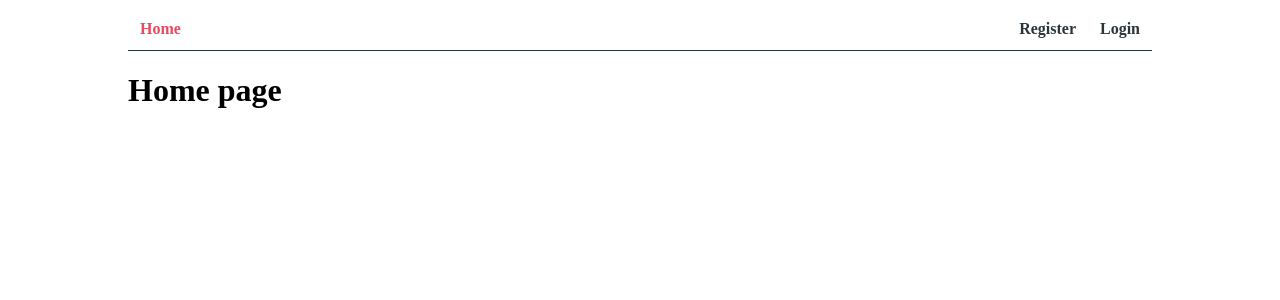
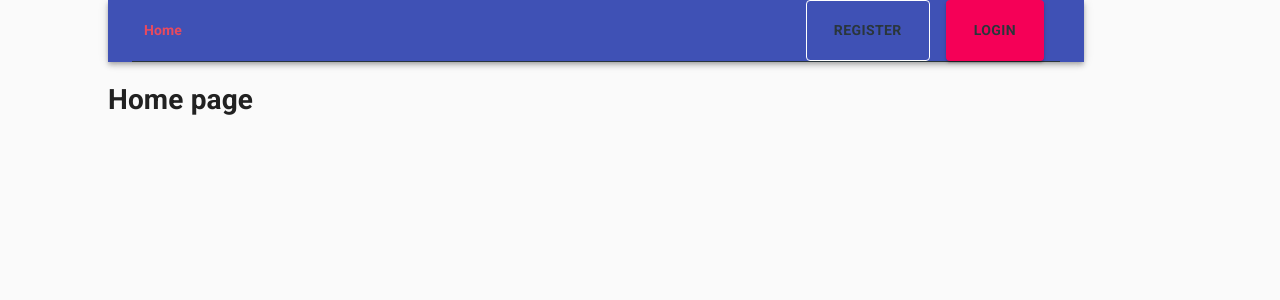
Before and after one commit to Shapoval-Sergey/goit-react-hw-08-phonebook, a React (Create React App) app: page / in a window 1280 px wide. Shown: the top 300 px of the page. Built offline with nearby package versions, Linux system fonts and the light colour scheme; what @pnotify/core would draw is missing.

Commit message:
Finish logic and start styles

```diff
--- a/public/index.html
+++ b/public/index.html
@@ -3,7 +3,10 @@
   <head>
     <meta charset="utf-8" />
     <link rel="icon" href="%PUBLIC_URL%/favicon.ico" />
-    <meta name="viewport" content="width=device-width, initial-scale=1" />
+    <meta
+      name="viewport"
+      content="minimum-scale=1, initial-scale=1, width=device-width"
+    />
     <meta name="theme-color" content="#000000" />
     <meta
       name="description"
@@ -24,6 +27,10 @@
       work correctly both with client-side routing and a non-root public URL.
       Learn how to configure a non-root public URL by running `npm run build`.
     -->
+    <link
+      rel="stylesheet"
+      href="https://fonts.googleapis.com/css?family=Roboto:300,400,500,700&display=swap"
+    />
     <title>React App</title>
   </head>
   <body>
--- a/src/components/AuthNav.js
+++ b/src/components/AuthNav.js
@@ -1,5 +1,6 @@
 import React from 'react';
 import { NavLink } from 'react-router-dom';
+import { Button, Box } from '@material-ui/core';
 
 const styles = {
   link: {
@@ -15,7 +16,13 @@ const styles = {
 };
 
 const AuthNav = () => (
-  <div>
+  <div
+    style={{
+      display: 'flex',
+    }}
+  >
+    <Box mr={2}>
+      <Button color="inherit" variant="outlined">
         <NavLink
           to="/register"
           exact
@@ -24,6 +31,11 @@ const AuthNav = () => (
         >
           Register
         </NavLink>
+      </Button>
+    </Box>
+
+    <Box mr={2}>
+      <Button color="secondary" variant="contained">
         <NavLink
           to="/login"
           exact
@@ -32,6 +44,8 @@ const AuthNav = () => (
         >
           Login
         </NavLink>
+      </Button>
+    </Box>
   </div>
 );
 
--- a/src/components/Layout.js
+++ b/src/components/Layout.js
@@ -1,5 +1,5 @@
 import React from 'react';
-import AppBar from './AppBar';
+import NavBar from './NavBar';
 
 const styles = {
   container: {
@@ -12,7 +12,7 @@ const styles = {
 
 const Layout = ({ children }) => (
   <div style={styles.container}>
-    <AppBar />
+    <NavBar />
     {children}
   </div>
 );
--- a/src/components/AppBar.js
+++ b/src/components/NavBar.js
@@ -1,5 +1,7 @@
 import React from 'react';
 import { connect } from 'react-redux';
+import { Container, AppBar, Toolbar } from '@material-ui/core';
+
 import Navigation from './Navigation';
 import UserMenu from './UserMenu';
 import AuthNav from './AuthNav';
@@ -14,15 +16,19 @@ const styles = {
   },
 };
 
-const AppBar = ({ isAuthenticated }) => (
-  <header style={styles.header}>
-    <Navigation />
-    {isAuthenticated ? <UserMenu /> : <AuthNav />}
-  </header>
+const NavBar = ({ isAuthenticated }) => (
+  <AppBar position="static">
+    <Container>
+      <header style={styles.header}>
+        <Navigation />
+        {isAuthenticated ? <UserMenu /> : <AuthNav />}
+      </header>
+    </Container>
+  </AppBar>
 );
 
 const mapStateToProps = state => ({
   isAuthenticated: authSelectors.isAuthenticated(state),
 });
 
-export default connect(mapStateToProps)(AppBar);
+export default connect(mapStateToProps)(NavBar);
--- /dev/null
+++ b/src/index.css
@@ -0,0 +1,30 @@
+* {
+  box-sizing: border-box;
+}
+
+body {
+  margin: 0;
+  font-family: 'Helvetica Neue', -apple-system, BlinkMacSystemFont, 'Segoe UI',
+    'Roboto', 'Oxygen', 'Ubuntu', 'Cantarell', 'Fira Sans', 'Droid Sans',
+    sans-serif;
+  -webkit-font-smoothing: antialiased;
+  -moz-osx-font-smoothing: grayscale;
+}
+
+code {
+  font-family: source-code-pro, Menlo, Monaco, Consolas, 'Courier New',
+    monospace;
+}
+
+ul {
+  list-style: none;
+}
+
+a {
+  text-decoration: none;
+}
+
+p {
+  padding: 0px;
+  margin: 0px;
+}
--- a/src/index.js
+++ b/src/index.js
@@ -2,14 +2,28 @@ import React from 'react';
 import ReactDOM from 'react-dom';
 import { Provider } from 'react-redux';
 import { PersistGate } from 'redux-persist/integration/react';
+import ScopedCssBaseline from '@material-ui/core/ScopedCssBaseline';
+import Container from '@material-ui/core/Container';
 
 import App from './components/App';
 import { store, persistor } from './redux/store';
 
+import './index.css';
+
 ReactDOM.render(
   <Provider store={store}>
     <PersistGate loading={null} persistor={persistor}>
-      <App />
+      <ScopedCssBaseline>
+        <Container
+          maxWidth="sm"
+          style={{
+            height: '100vh',
+            marginLeft: '60px',
+          }}
+        >
+          <App />
+        </Container>
+      </ScopedCssBaseline>
     </PersistGate>
   </Provider>,
   document.getElementById('root'),
```
Lines whose indentation alone changed are shown as unchanged.
